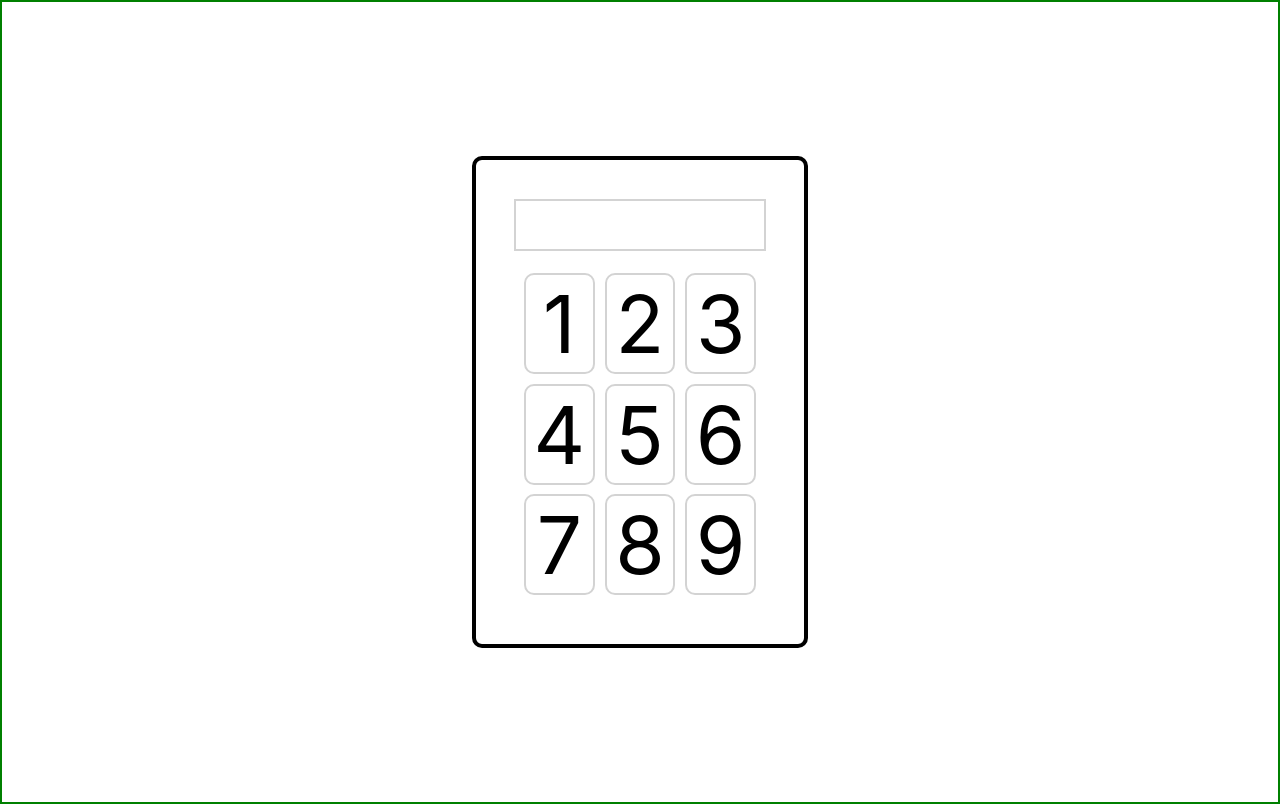
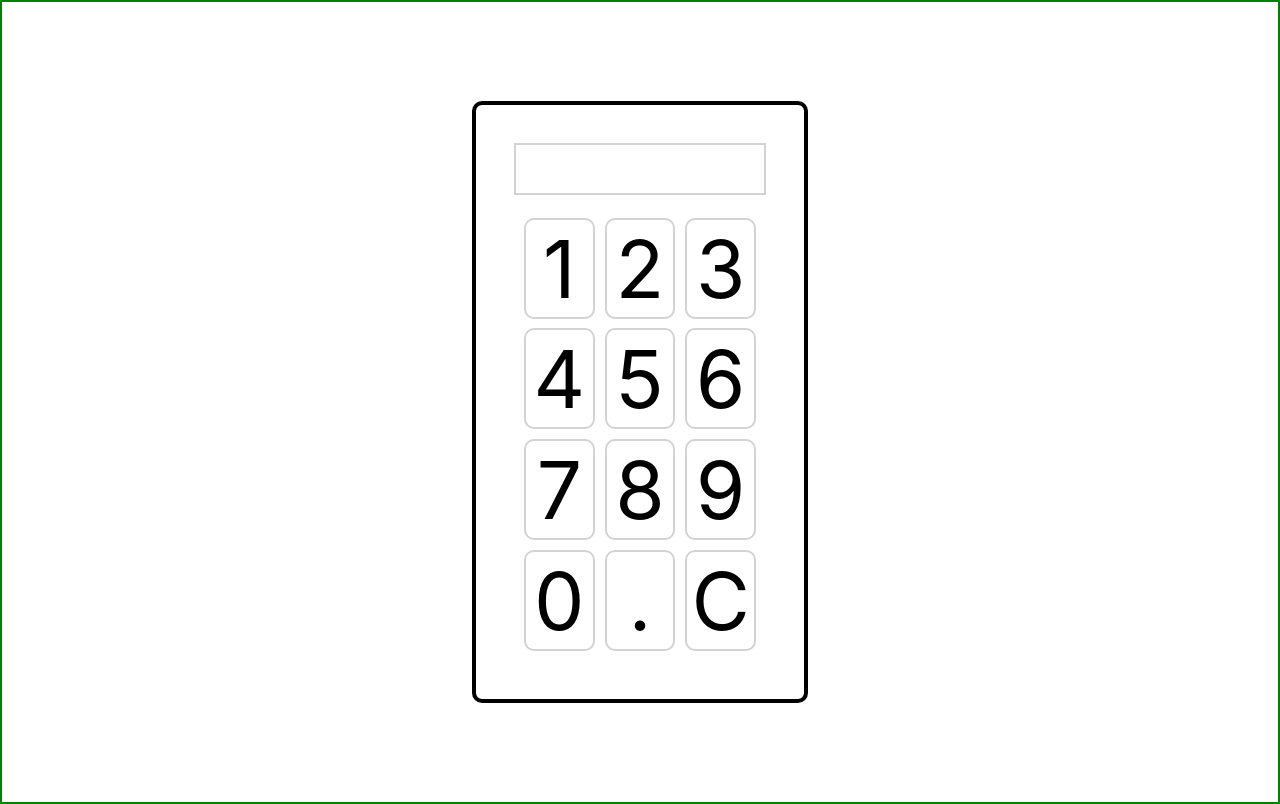
Before and after one commit to nickhibbits/react-practice-projects, a React (Create React App) app in the folder calculator/: page / in a window 1280 px wide. Built offline with nearby package versions, Linux system fonts and the light colour scheme.

Commit message:
zoomout, reevaluate number display logic

```diff
--- a/calculator/src/App.js
+++ b/calculator/src/App.js
@@ -1,4 +1,4 @@
-import { useState } from "react";
+import { useEffect, useState } from "react";
 import "./App.css";
 import NumberPad from "./NumberPad";
 import ValueDisplay from "./ValueDisplay";
@@ -6,11 +6,16 @@ import ValueDisplay from "./ValueDisplay";
 function App() {
   const [numbers, setNumbers] = useState([]);
 
-  const displayNumber = (num) => {
-    setNumbers((numbers) => [...numbers, num]);
+  const displayNumber = (input) => {
+    console.log("input", input);
+    numbers === []
+      ? setNumbers(() => [input])
+      : setNumbers((numbers) => [...numbers, input]);
+  };
+
+  useEffect(() => {
     console.log("numbers", numbers);
-    return numbers;
-  };
+  });
 
   return (
     <div className="App">
--- a/calculator/src/NumberPad.css
+++ b/calculator/src/NumberPad.css
@@ -1,7 +1,7 @@
 .number-pad-component {
   display: grid;
   grid-template-columns: repeat(3, 1fr);
-  grid-template-rows: repeat(3, 1fr);
+  grid-template-rows: repeat(4, 1fr);
   padding: 2%;
 }
 
@@ -20,6 +20,10 @@
   grid-area: 3 / 1 / 3 / 4;
 }
 
+.num-group-3 {
+  grid-area: 4 / 1 / 4 / 4;
+}
+
 .num-button {
   border: solid 2px rgb(211, 211, 211);
   border-radius: 10px;
--- a/calculator/src/NumberPad.js
+++ b/calculator/src/NumberPad.js
@@ -6,11 +6,12 @@ function NumberPad({ selectNumber }) {
     [1, 2, 3],
     [4, 5, 6],
     [7, 8, 9],
+    [0, ".", "C"],
   ];
 
   return (
     <div className="number-pad-component">
-      {[...Array(3)].map((_, groupIndex) => (
+      {[...Array(4)].map((_, groupIndex) => (
         <div key={groupIndex} className={`num-group-${groupIndex} num-group`}>
           {numberRows.map((row, i) => {
             return i === groupIndex ? (
--- a/calculator/src/ValueDisplay.js
+++ b/calculator/src/ValueDisplay.js
@@ -1,16 +1,12 @@
 import "./ValueDisplay.css";
 
 function ValueDisplay({ numbers }) {
-  console.log("valueDisplayNumbers", numbers);
+  // console.log("valueDisplayNumbers", numbers);
 
   return (
     <div className="value-display-component">
       <div className="value-display-wrapper">
-        {numbers.length > 0
-          ? numbers.map((number) => {
-              return number;
-            })
-          : null}
+        {numbers.map((number) => number)}
       </div>
     </div>
   );
```
